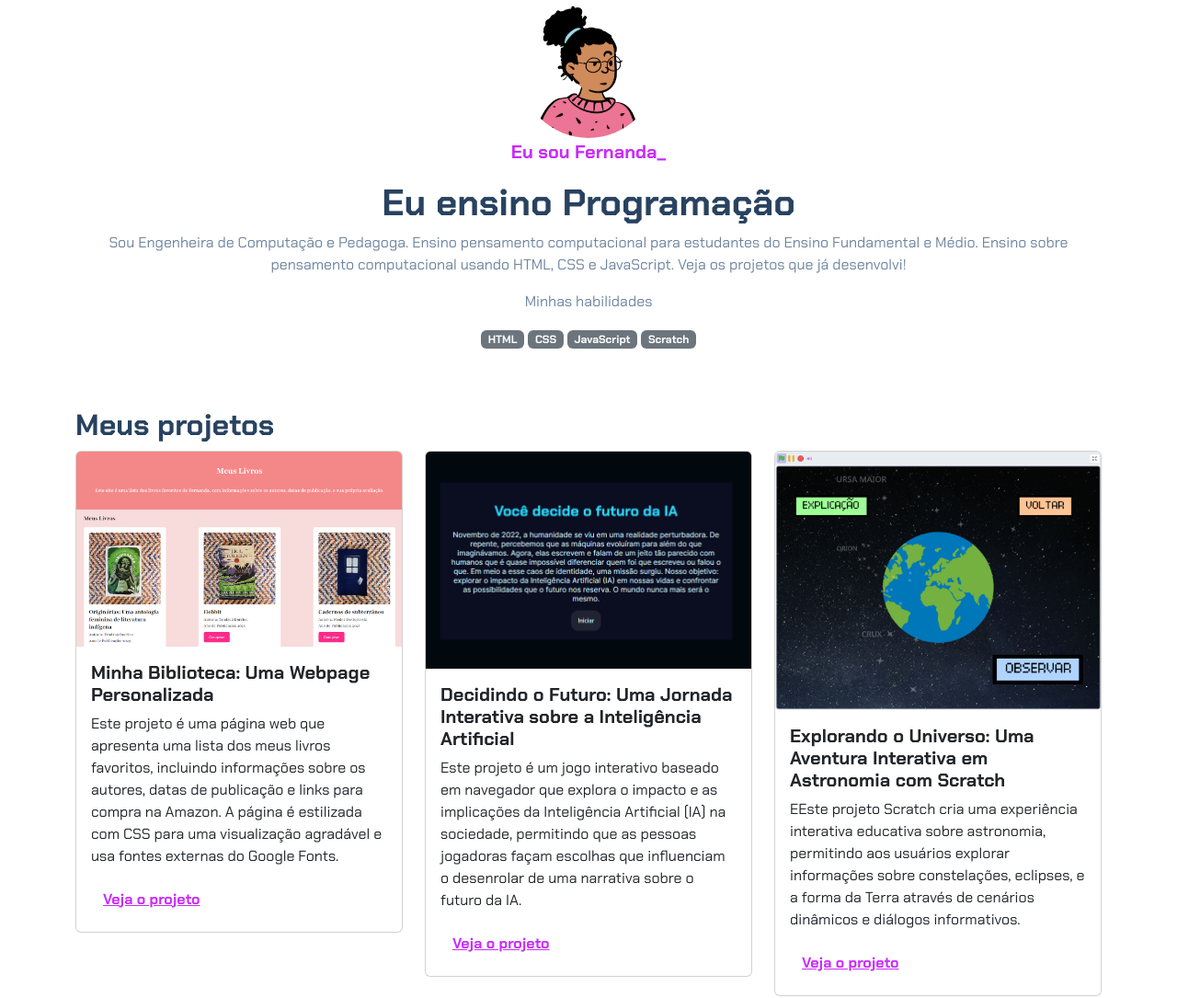
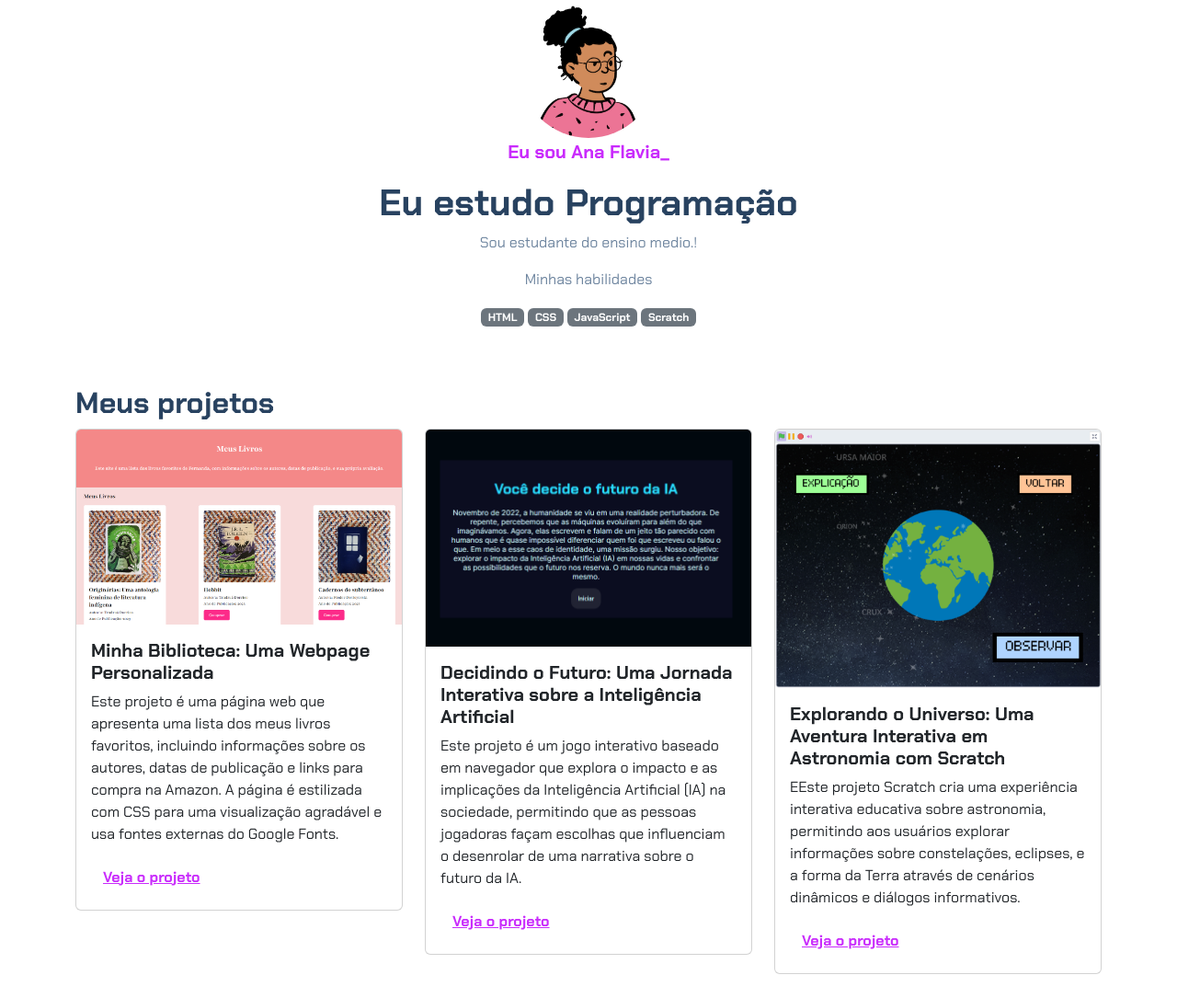
Before and after one commit to AnaFlavia0315/portifolio, a plain HTML site: page index.html in a window 1280 px wide. Shown: the top 1085 px of the page at 92% size. Drawn offline with nearby package versions, Linux system fonts and the light colour scheme.

Commit message:
Update index.html

```diff
--- a/index.html
+++ b/index.html
@@ -14,11 +14,9 @@
     <header class="container text-center">
         <img src="avatar-perfil.png" alt="avatar da Fernanda" class="rounded-circle" width="150" height="150"
             srcset="">
-        <p class="lead">Eu sou Fernanda_</p>
-        <h1>Eu ensino Programação</h1>
-        <p>Sou Engenheira de Computação e Pedagoga. Ensino pensamento computacional para estudantes do Ensino
-            Fundamental e Médio. Ensino sobre pensamento computacional usando HTML, CSS e JavaScript. Veja os projetos
-            que já desenvolvi!</p>
+        <p class="lead">Eu sou Ana Flavia_</p>
+        <h1>Eu estudo Programação</h1>
+        <p>Sou estudante do ensino medio.!</p>
         <p>Minhas habilidades</p>
         <div>
             <p class="badge bg-secondary">HTML</p>
```
